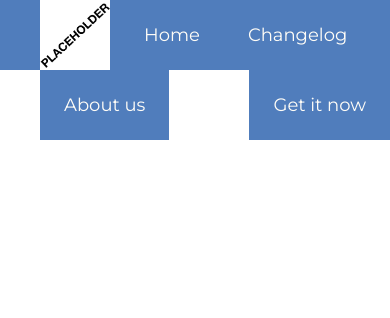
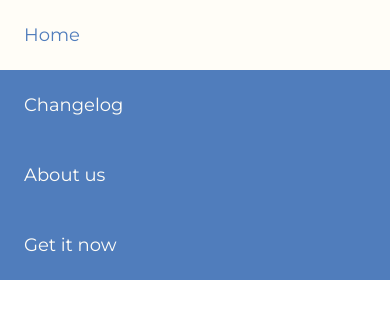
Before and after one commit to zeroEighteen/lost-app-website, a plain HTML site: page homepage.html in a window 390 px wide. Shown: the top 318 px of the page. Drawn offline with nearby package versions, Linux system fonts and the light colour scheme.

Commit message:
added basic responsivenesss for navbar

```diff
--- a/homepage.html
+++ b/homepage.html
@@ -1,6 +1,8 @@
 <html>
     <link rel="stylesheet" type="text/css" href="hompageCSS.css">
     <script src="homepageJS.js">AOS.init();</script>
+    <meta name="viewport" content="width=device-width, initial-scale=1.0">
+
     <!-- AOS Library-->
     <link href="https://unpkg.com/aos@2.3.1/dist/aos.css" rel="stylesheet">
     <script src="https://unpkg.com/aos@2.3.1/dist/aos.js"></script>
--- a/hompageCSS.css
+++ b/hompageCSS.css
@@ -12,6 +12,7 @@ body{
     position: fixed;
     top: 0;
     margin: 0;
+    padding: 0;
     width: 100%;
     height: 70px;
     list-style: none;
@@ -36,7 +37,7 @@ body{
 #logoToHome {
     display: inline-block;
     padding: 0px;
-    margin-right: 10px;
+    margin-right: 30px;
     background-color: #507DBC;
     transition-duration: 0.2s;
     float: left;
@@ -80,3 +81,17 @@ body{
 }
 
 /*Responsive navbar here*/
+@media only screen and (max-width: 768px) {
+    .navBarItem{
+        display: block;
+    }
+
+    #logoToHome{
+        display: none;
+    }
+
+    #appDownload {
+        float: none;
+        right: 0px;
+    }
+}
```
